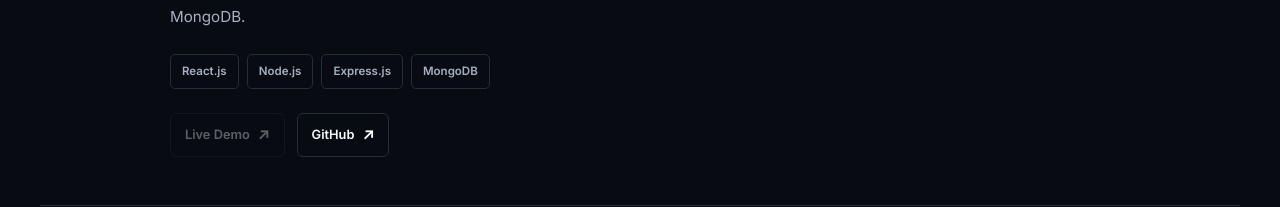
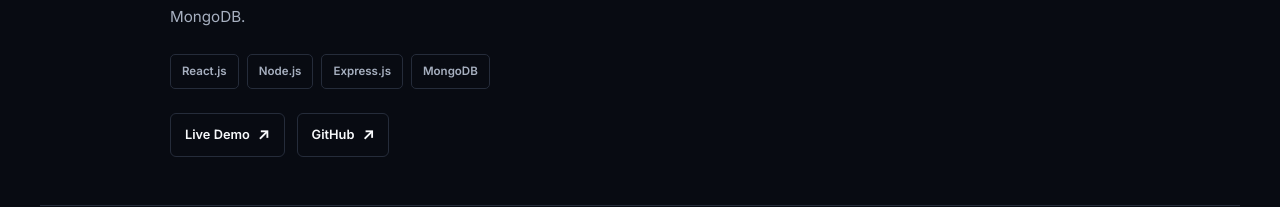
Before and after one commit to Yash-Bhamania/portfolio, a React (Vite) app: page / in a window 1280 px wide. Shown: the part 3467-3674 px from the top of the page. Built offline with nearby package versions, Linux system fonts and the light colour scheme.

Commit message:
feat : add ShipNshift Live demo link

```diff
--- a/src/components/sections/Projects/index.jsx
+++ b/src/components/sections/Projects/index.jsx
@@ -18,7 +18,7 @@
     description:
       "A web platform for vehicle transportation workflows, built with React.js and a Node.js backend with MongoDB.",
     technologies: ["React.js", "Node.js", "Express.js", "MongoDB"],
-    liveUrl: null,
+    liveUrl: "https://yash-bhamania.github.io/ShipNshift",
     githubUrl: "https://github.com/Yash-Bhamania/ShipNshift",
   },
   {
```
